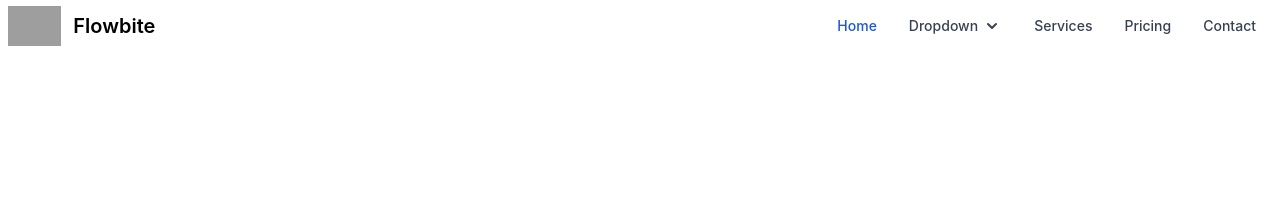
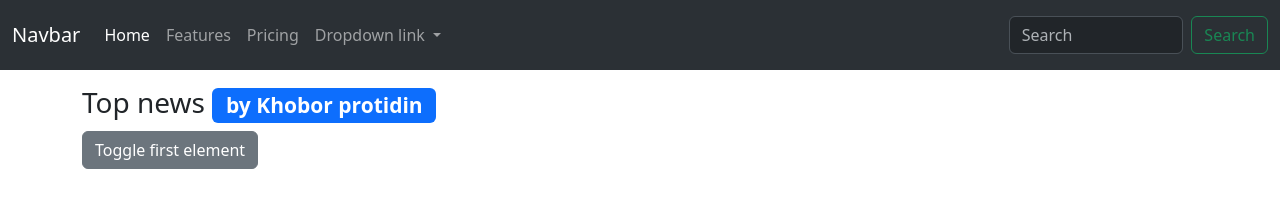
Before and after one commit to sazzadurrahmaan/Tech-Protidin, a plain HTML site: page index.html in a window 1280 px wide. Drawn offline with nearby package versions, Linux system fonts and the light colour scheme; grey boxes are pictures that could not be loaded.

Commit message:
badges and collaps are added

```diff
--- a/index.html
+++ b/index.html
@@ -4,61 +4,75 @@
   <meta charset="UTF-8">
   <meta http-equiv="X-UA-Compatible" content="IE=edge">
   <meta name="viewport" content="width=device-width, initial-scale=1.0">
-    <title>Khobor protidin</title>
-    <link href="https://cdnjs.cloudflare.com/ajax/libs/flowbite/1.6.3/flowbite.min.css" rel="stylesheet" />
+  <title>Khobor Protidin</title>
+  <link rel="stylesheet" href="	https://cdn.jsdelivr.net/npm/bootstrap@5.3.0-alpha1/dist/css/bootstrap.min.css">
 </head>
 <body>
-
-
-<nav class="px-2 bg-white border-gray-200 dark:bg-gray-900 dark:border-gray-700">
-    <div class="container flex flex-wrap items-center justify-between mx-auto">
-      <a href="#" class="flex items-center">
-          <img src="https://flowbite.com/docs/images/logo.svg" class="h-6 mr-3 sm:h-10" alt="Flowbite Logo" />
-          <span class="self-center text-xl font-semibold whitespace-nowrap dark:text-white">Flowbite</span>
+  <header>
+    <nav class="navbar bg-dark navbar-expand-lg bg-body-tertiary" data-bs-theme="dark">
+      <div class="container-fluid">
+        <a class="navbar-brand" href="#">Navbar</a>
+        <button class="navbar-toggler" type="button" data-bs-toggle="collapse" data-bs-target="#navbarNavDropdown" aria-controls="navbarNavDropdown" aria-expanded="false" aria-label="Toggle navigation">
+          <span class="navbar-toggler-icon"></span>
+        </button>
+        <div class="collapse navbar-collapse" id="navbarNavDropdown">
+          <ul class="navbar-nav">
+            <li class="nav-item">
+              <a class="nav-link active" aria-current="page" href="#">Home</a>
+            </li>
+            <li class="nav-item">
+              <a class="nav-link" href="#">Features</a>
+            </li>
+            <li class="nav-item">
+              <a class="nav-link" href="#">Pricing</a>
+            </li>
+            <li class="nav-item dropdown">
+              <a class="nav-link dropdown-toggle" href="#" role="button" data-bs-toggle="dropdown" aria-expanded="false">
+                Dropdown link
               </a>
-      <button data-collapse-toggle="navbar-dropdown" type="button" class="inline-flex items-center p-2 ml-3 text-sm text-gray-500 rounded-lg md:hidden hover:bg-gray-100 focus:outline-none focus:ring-2 focus:ring-gray-200 dark:text-gray-400 dark:hover:bg-gray-700 dark:focus:ring-gray-600" aria-controls="navbar-dropdown" aria-expanded="false">
-        <span class="sr-only">Open main menu</span>
-        <svg class="w-6 h-6" aria-hidden="true" fill="currentColor" viewBox="0 0 20 20" xmlns="http://www.w3.org/2000/svg"><path fill-rule="evenodd" d="M3 5a1 1 0 011-1h12a1 1 0 110 2H4a1 1 0 01-1-1zM3 10a1 1 0 011-1h12a1 1 0 110 2H4a1 1 0 01-1-1zM3 15a1 1 0 011-1h12a1 1 0 110 2H4a1 1 0 01-1-1z" clip-rule="evenodd"></path></svg>
-      </button>
-      <div class="hidden w-full md:block md:w-auto" id="navbar-dropdown">
-        <ul class="flex flex-col p-4 mt-4 border border-gray-100 rounded-lg bg-gray-50 md:flex-row md:space-x-8 md:mt-0 md:text-sm md:font-medium md:border-0 md:bg-white dark:bg-gray-800 md:dark:bg-gray-900 dark:border-gray-700">
-          <li>
-            <a href="#" class="block py-2 pl-3 pr-4 text-white bg-blue-700 rounded md:bg-transparent md:text-blue-700 md:p-0 md:dark:text-white dark:bg-blue-600 md:dark:bg-transparent" aria-current="page">Home</a>
-          </li>
-          <li>
-              <button id="dropdownNavbarLink" data-dropdown-toggle="dropdownNavbar" class="flex items-center justify-between w-full py-2 pl-3 pr-4 font-medium text-gray-700 rounded hover:bg-gray-100 md:hover:bg-transparent md:border-0 md:hover:text-blue-700 md:p-0 md:w-auto dark:text-gray-400 dark:hover:text-white dark:focus:text-white dark:border-gray-700 dark:hover:bg-gray-700 md:dark:hover:bg-transparent">Dropdown <svg class="w-5 h-5 ml-1" aria-hidden="true" fill="currentColor" viewBox="0 0 20 20" xmlns="http://www.w3.org/2000/svg"><path fill-rule="evenodd" d="M5.293 7.293a1 1 0 011.414 0L10 10.586l3.293-3.293a1 1 0 111.414 1.414l-4 4a1 1 0 01-1.414 0l-4-4a1 1 0 010-1.414z" clip-rule="evenodd"></path></svg></button>
-              <!-- Dropdown menu -->
-              <div id="dropdownNavbar" class="z-10 hidden font-normal bg-white divide-y divide-gray-100 rounded-lg shadow w-44 dark:bg-gray-700 dark:divide-gray-600">
-                  <ul class="py-2 text-sm text-gray-700 dark:text-gray-400" aria-labelledby="dropdownLargeButton">
-                    <li>
-                      <a href="#" class="block px-4 py-2 hover:bg-gray-100 dark:hover:bg-gray-600 dark:hover:text-white">Dashboard</a>
-                    </li>
-                    <li>
-                      <a href="#" class="block px-4 py-2 hover:bg-gray-100 dark:hover:bg-gray-600 dark:hover:text-white">Settings</a>
-                    </li>
-                    <li>
-                      <a href="#" class="block px-4 py-2 hover:bg-gray-100 dark:hover:bg-gray-600 dark:hover:text-white">Earnings</a>
-                    </li>
+              <ul class="dropdown-menu">
+                <li><a class="dropdown-item" href="#">Action</a></li>
+                <li><a class="dropdown-item" href="#">Another action</a></li>
+                <li><a class="dropdown-item" href="#">Something else here</a></li>
               </ul>
-                  <div class="py-1">
-                    <a href="#" class="block px-4 py-2 text-sm text-gray-700 hover:bg-gray-100 dark:hover:bg-gray-600 dark:text-gray-400 dark:hover:text-white">Sign out</a>
-                  </div>
-              </div>
-          </li>
-          <li>
-            <a href="#" class="block py-2 pl-3 pr-4 text-gray-700 rounded hover:bg-gray-100 md:hover:bg-transparent md:border-0 md:hover:text-blue-700 md:p-0 dark:text-gray-400 md:dark:hover:text-white dark:hover:bg-gray-700 dark:hover:text-white md:dark:hover:bg-transparent">Services</a>
-          </li>
-          <li>
-            <a href="#" class="block py-2 pl-3 pr-4 text-gray-700 rounded hover:bg-gray-100 md:hover:bg-transparent md:border-0 md:hover:text-blue-700 md:p-0 dark:text-gray-400 md:dark:hover:text-white dark:hover:bg-gray-700 dark:hover:text-white md:dark:hover:bg-transparent">Pricing</a>
-          </li>
-          <li>
-            <a href="#" class="block py-2 pl-3 pr-4 text-gray-700 rounded hover:bg-gray-100 md:hover:bg-transparent md:border-0 md:hover:text-blue-700 md:p-0 dark:text-gray-400 md:dark:hover:text-white dark:hover:bg-gray-700 dark:hover:text-white md:dark:hover:bg-transparent">Contact</a>
             </li>
           </ul>
         </div>
       </div>
+      <nav class="navbar bg-body-tertiary">
+        <div class="container-fluid">
+          <form class="d-flex" role="search">
+            <input class="form-control me-2" type="search" placeholder="Search" aria-label="Search">
+            <button class="btn btn-outline-success" type="submit">Search</button>
+          </form>
+        </div>
       </nav>
+    </nav>
+  </header>
 
-    <script src="https://cdnjs.cloudflare.com/ajax/libs/flowbite/1.6.3/flowbite.min.js"></script>
+  <main>
+    <section class="container my-3">
+      <h3 >Top news <span class="badge bg-primary">by Khobor protidin</span></h3>
+      <p>
+        <a class="btn btn-secondary " data-bs-toggle="collapse" href="#multiCollapseExample1" role="button" aria-expanded="false" aria-controls="multiCollapseExample1">Toggle first element</a>
+
+      </p>
+
+      <div class="row">
+        <div class="col">
+          <div class="collapse multi-collapse" id="multiCollapseExample1">
+            <div class="card card-body">
+              Some placeholder content for the first collapse component of this multi-collapse example. This panel is hidden by default but revealed when the user activates the relevant trigger.
+            </div>
+          </div>
+        </div>
+
+      </div>
+
+    </section>
+  </main>
+
+
+  <script src="	https://cdn.jsdelivr.net/npm/bootstrap@5.3.0-alpha1/dist/js/bootstrap.bundle.min.js"></script>
 </body>
 </html>
```
Also changed, not shown: assets/style.css (+13 -0 lines). Lines whose indentation alone changed are shown as unchanged.
